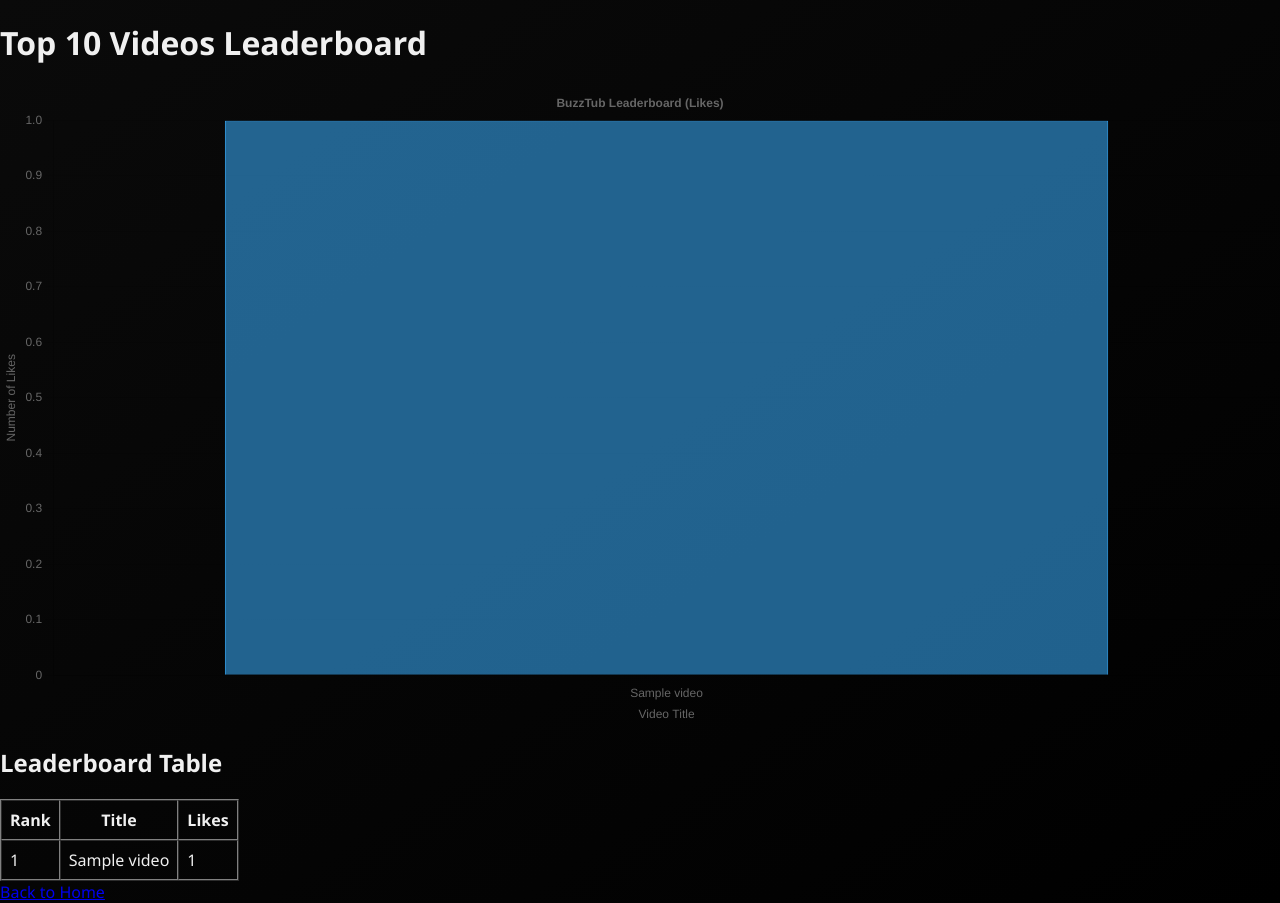
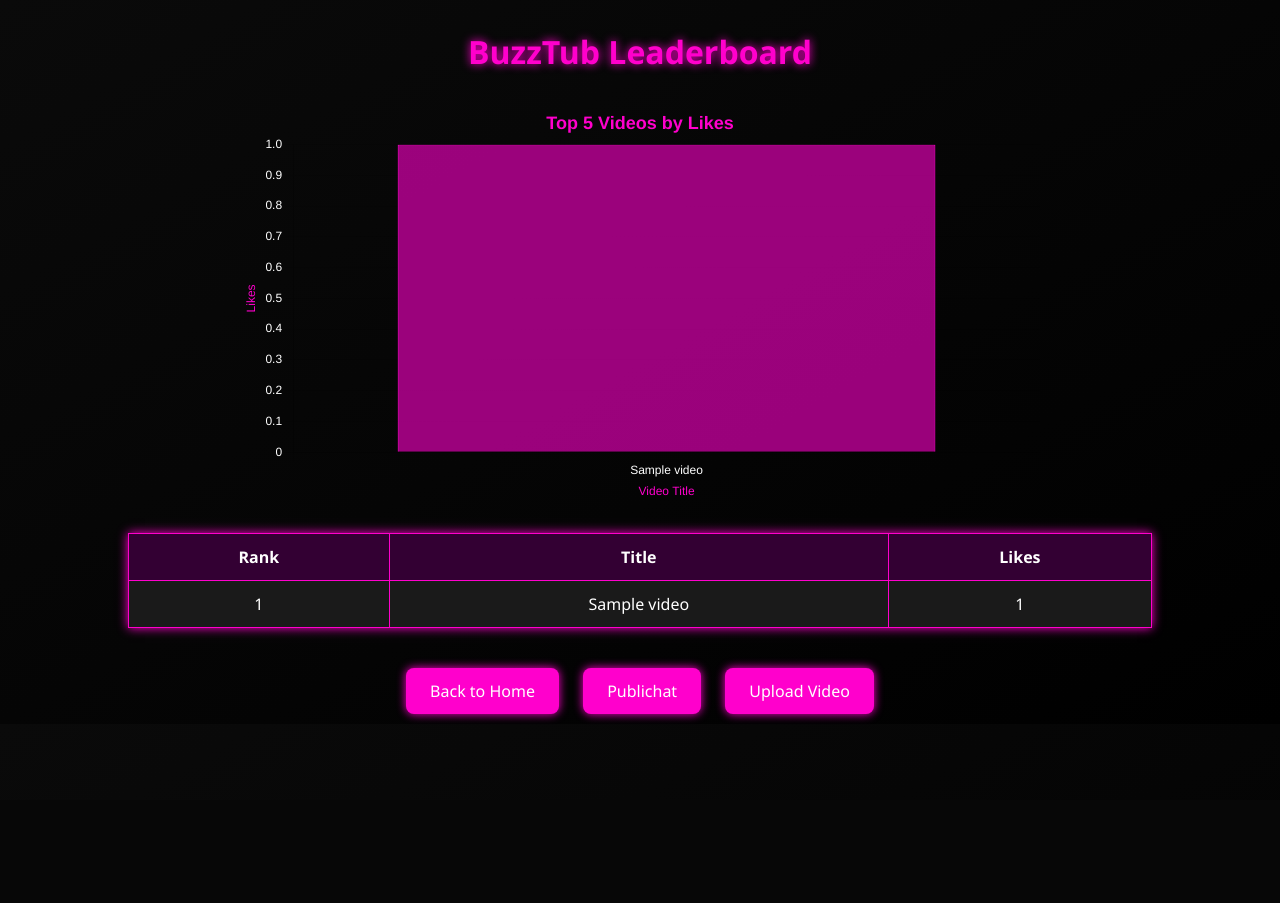
Before and after one commit to Mr-A-Hacker/BuzzTube, a Flask app: page /leaderboard in a window 1280 px wide. After the commit the page ends 721 px from the top, so only its background shows below. Run offline with Flask 3, Linux system fonts and the light colour scheme; the visitor is signed in with stand-in values (Sample User, id 1); tables that the repository leaves empty hold one stand-in row (values such as "Sample post").

Commit message:
Update leaderboard.html

```diff
--- a/templates/leaderboard.html
+++ b/templates/leaderboard.html
@@ -2,64 +2,105 @@
 <html lang="en">
 <head>
     <meta charset="UTF-8">
-    <title>Leaderboard - BuzzTub</title>
+    <title>BuzzTub Leaderboard</title>
     <link rel="stylesheet" href="{{ url_for('static', filename='style.css') }}">
     <script src="https://cdn.jsdelivr.net/npm/chart.js"></script>
+    <style>
+        body {
+            background-color: #0d0d0d;
+            color: #fff;
+            font-family: 'Segoe UI', sans-serif;
+            text-align: center;
+        }
+        h1 {
+            color: #ff00cc;
+            text-shadow: 0 0 10px #ff00cc;
+            margin-top: 30px;
+        }
+        canvas {
+            margin: 30px auto;
+            display: block;
+            max-width: 90%;
+        }
+        table {
+            margin: 20px auto;
+            border-collapse: collapse;
+            width: 80%;
+            background-color: #1a1a1a;
+            box-shadow: 0 0 10px #ff00cc;
+        }
+        th, td {
+            padding: 12px;
+            border: 1px solid #ff00cc;
+            color: #fff;
+        }
+        th {
+            background-color: #330033;
+        }
+        .nav-buttons {
+            margin-top: 30px;
+        }
+        .nav-buttons a {
+            display: inline-block;
+            margin: 10px;
+            padding: 12px 24px;
+            background-color: #ff00cc;
+            color: #fff;
+            text-decoration: none;
+            border-radius: 8px;
+            box-shadow: 0 0 10px #ff00cc;
+            transition: transform 0.2s;
+        }
+        .nav-buttons a:hover {
+            transform: scale(1.05);
+        }
+    </style>
 </head>
 <body>
-    <header>
-        <h1>Top 10 Videos Leaderboard</h1>
-    </header>
+    <h1>BuzzTub Leaderboard</h1>
 
-    <main>
-        <!-- Chart -->
-        <section>
     <canvas id="leaderboardChart" width="800" height="400"></canvas>
-        </section>
 
     <script>
         const ctx = document.getElementById('leaderboardChart').getContext('2d');
         const leaderboardChart = new Chart(ctx, {
             type: 'bar',
             data: {
-                    labels: [
-                        {% for title in titles %}
-                            "{{ title }}",
-                        {% endfor %}
-                    ],
+                labels: [{% for title in titles %}"{{ title }}",{% endfor %}],
                 datasets: [{
                     label: 'Likes',
-                        data: [
-                            {% for like in likes %}
-                                {{ like }},
-                            {% endfor %}
-                        ],
-                        backgroundColor: 'rgba(54, 162, 235, 0.6)',
-                        borderColor: 'rgba(54, 162, 235, 1)',
+                    data: [{% for like in likes %}{{ like }},{% endfor %}],
+                    backgroundColor: 'rgba(255, 0, 204, 0.6)',
+                    borderColor: 'rgba(255, 0, 204, 1)',
                     borderWidth: 1
                 }]
             },
             options: {
-                    responsive: true,
                 plugins: {
                     legend: { display: false },
                     title: {
                         display: true,
-                            text: 'BuzzTub Leaderboard (Likes)'
+                        text: 'Top 5 Videos by Likes',
+                        color: '#ff00cc',
+                        font: { size: 18 }
                     }
                 },
                 scales: {
                     y: {
                         beginAtZero: true,
+                        ticks: { color: '#fff' },
                         title: {
                             display: true,
-                                text: 'Number of Likes'
+                            text: 'Likes',
+                            color: '#ff00cc'
                         }
                     },
                     x: {
+                        ticks: { color: '#fff' },
                         title: {
                             display: true,
-                                text: 'Video Title'
+                            text: 'Video Title',
+                            color: '#ff00cc'
                         }
                     }
                 }
@@ -67,10 +108,7 @@
         });
     </script>
 
-        <!-- Table for clarity -->
-        <section>
-            <h2>Leaderboard Table</h2>
-            <table border="1" cellpadding="8" cellspacing="0">
+    <table>
         <thead>
             <tr>
                 <th>Rank</th>
@@ -88,11 +126,11 @@
             {% endfor %}
         </tbody>
     </table>
-        </section>
-    </main>
 
-    <footer>
+    <div class="nav-buttons">
         <a href="{{ url_for('home') }}">Back to Home</a>
-    </footer>
+        <a href="{{ url_for('publichat') }}">Publichat</a>
+        <a href="{{ url_for('upload') }}">Upload Video</a>
+    </div>
 </body>
 </html>
```
Lines whose indentation alone changed are shown as unchanged.
